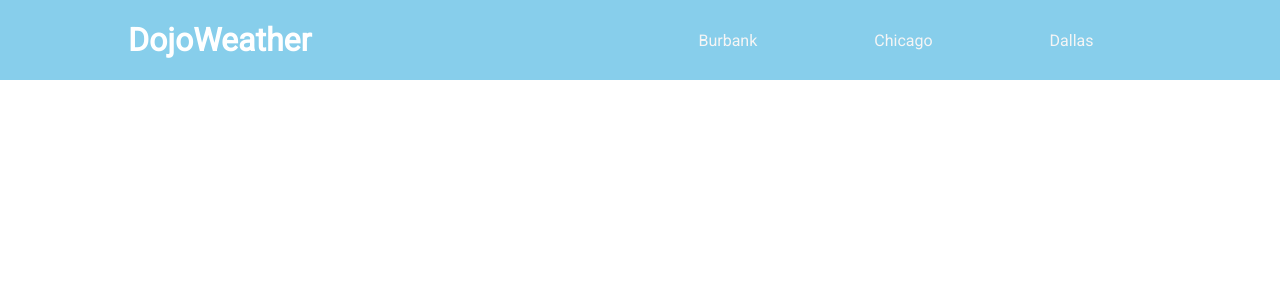
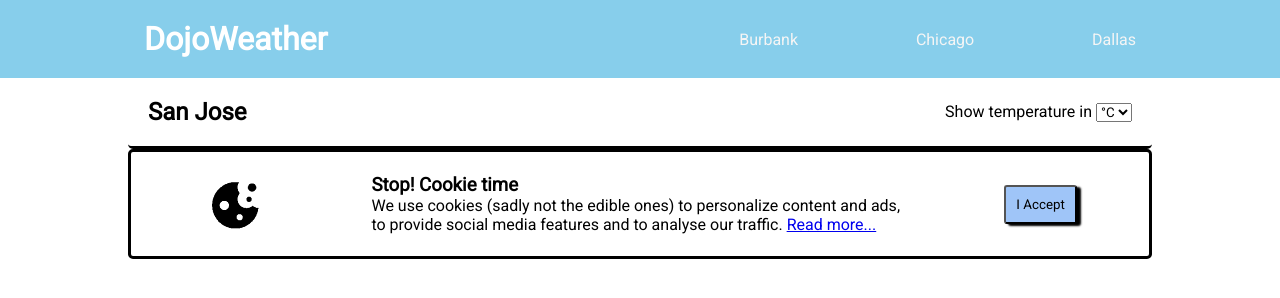
Before and after one commit to Rassimbm/dojo_weather, a plain HTML site: page index.html in a window 1280 px wide. Drawn offline with Linux system fonts and the light colour scheme; a web font is replaced by a local one.

Commit message:
updated index and style-sheet and completed 2nd task: added remove function to script

```diff
--- a/index.html
+++ b/index.html
@@ -20,6 +20,26 @@
             </ul>
         </div>
     </div>
+    <div class="main">
+        <div class="main-top">
+            <h2>San Jose</h2>
+            <label>Show temperature in
+                <select class="temp-unit">
+                    <option>°C</option>
+                    <option>°F</option>
+                </select>
+            </label>
+        </div>
+
+        <div class="main-bottom" id="alert">
+            <img src="logo/cookie.png" alt="cookie-logo">
+            <div class="alert">
+                <h3>Stop! Cookie time</h3>
+                <p>We use cookies (sadly not the edible ones) to personalize content and ads,<br>to provide social media features and to analyse our traffic. <a href="#">Read more...</a></p>
+            </div>
+            <button onclick="acceptCookies('#alert')">I Accept</button>
+        </div>
+    </div>
 
     <script src="script.js"></script>
 </body>
--- a/script.js
+++ b/script.js
@@ -3,3 +3,9 @@ console.log("page loaded ...");
 function showWeatherAlert(element) {
     alert("Loading weather report...");
 }
+
+function acceptCookies(id) {
+    var element = document.querySelector(id);
+    console.log(element);
+    element.remove();
+}
--- a/style.css
+++ b/style.css
@@ -8,12 +8,13 @@
 }
 
 .top {
-    height: 80px;
+    padding: 20px;
     background-color: skyblue;
     color: white;
     display: flex;
     align-items: center;
     justify-content: center;
+
 
 }
 .top-content {
@@ -22,14 +23,14 @@
 }
 
 .top-title {
-    flex: 50%;
+    flex: 3;
 }
 
 .top-cities-links {
     display: flex;
     align-items: center;
-    justify-content: space-around;
-    flex: 50%;
+    justify-content: space-between;
+    flex: 2;
     list-style-type: none;
 }
 
@@ -37,3 +38,33 @@
     text-decoration: none;
     color: whitesmoke;
 }
+
+.main {
+    width: 80%;
+    margin: 0px auto;
+}
+
+.main-top {
+    padding: 20px;
+    display: flex;
+    align-items: center;
+    justify-content: space-between;
+    border-bottom: 3px solid black;
+    border-radius: 5px;
+}
+
+.main-bottom {
+    padding: 20px;
+    display: flex;
+    align-items: center;
+    justify-content: space-around;
+    border: 3px solid black;
+    border-radius: 5px;
+}
+.main-bottom button {
+    background-color: hsl(214.38deg 86.41% 79.8%);
+    padding: 10px;
+    border-radius: 3px;
+    box-shadow: 4px 2px 2px black;
+    cursor: pointer;
+}
```
